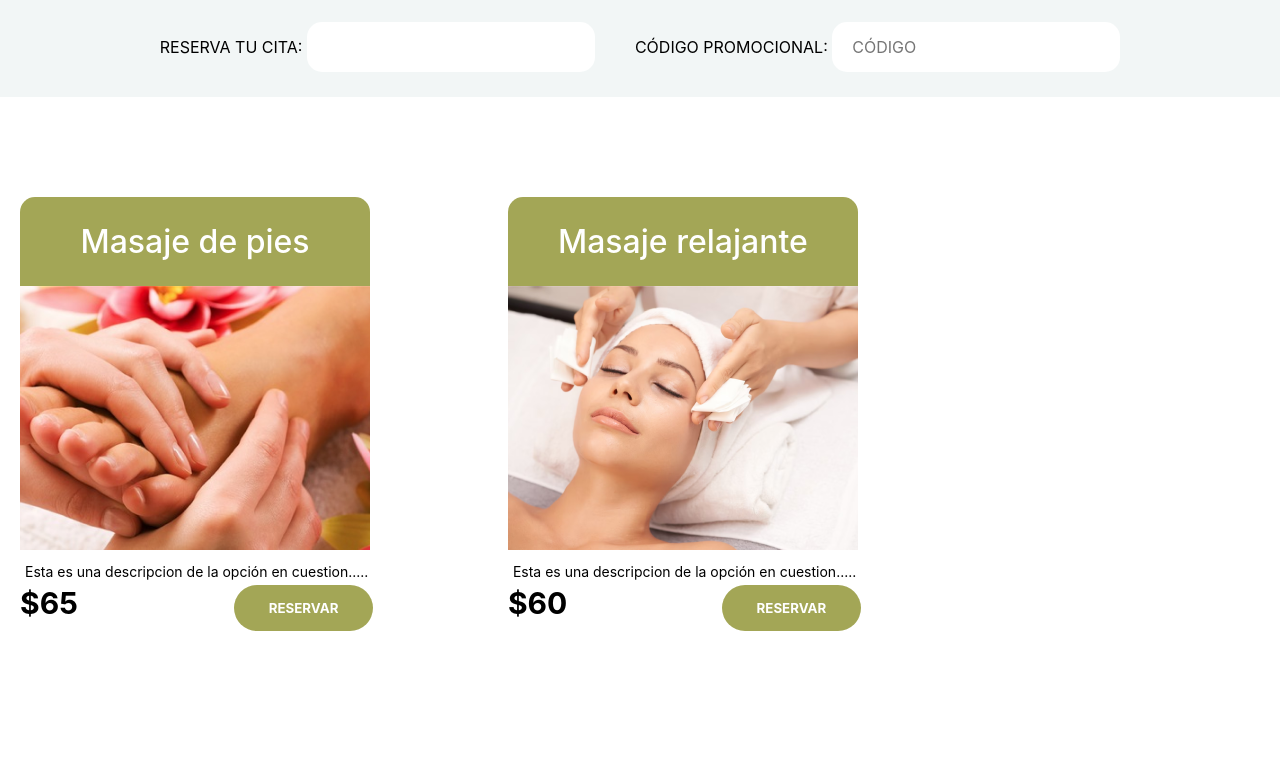
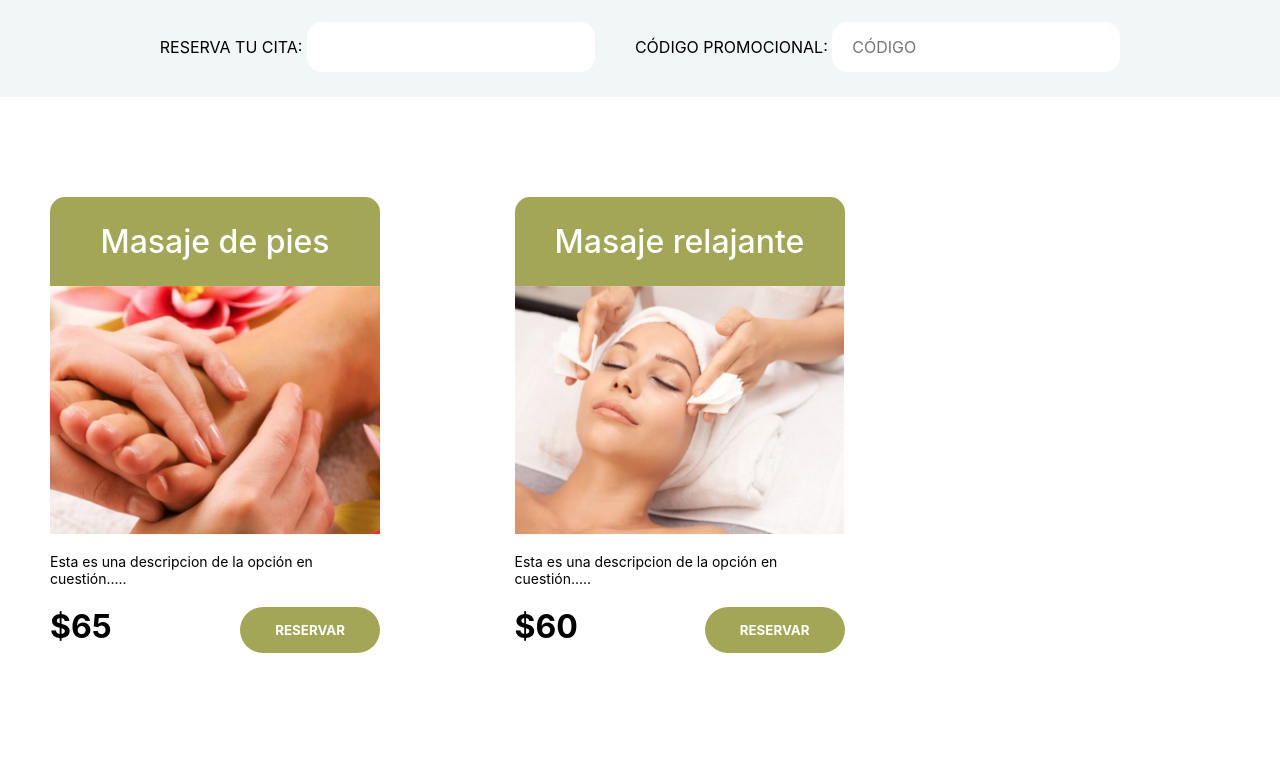
Before and after one commit to Nathaly07/nathaly07.github.io, a plain HTML site: page index.html in a window 1280 px wide. Shown: the part 651-1420 px from the top of the page. Drawn offline with Linux system fonts and the light colour scheme.

Commit message:
Arreglar la seccion de masajes

```diff
--- a/css/estilo.css
+++ b/css/estilo.css
@@ -1,11 +1,14 @@
 
 /*{border: 1px solid #35e77f}*/
+
 /**Fuentes**/
 *{font-family: 'Inter', sans-serif;}
 @font-face {
     font-family: "Romanesco";
     src: url(../font/Romanesco-Regular.ttf);
 }
+
+/**HEADER**/
 header{
     background-color: #A3A656;
     height: 70px;
@@ -43,7 +46,7 @@ body {margin: 0;}
     padding-left: 7px;
     font-size: 14px;
 }
-
+/**BODY**/
 #desplegable{ padding-left: 10px;}
 
 #imagen-SPA {
@@ -100,7 +103,7 @@ body {margin: 0;}
     text-align: center;
     border-radius: 15px 15px 0px 0px;
     padding: 25px 0px;
-    width: 350px;
+    width: 330px;
     font-size: 32px;
     font-weight: 500;
     margin-bottom: 0;
@@ -109,13 +112,14 @@ body {margin: 0;}
 .Masajes article{
     display: inline-block;
     padding: 73px 0px;
-    padding-left: 20px;
+    padding-left: 50px;
+    width: 330px;
     vertical-align: top;
     align-items: center;
     justify-content: center;
     margin-bottom: 0;
 }
-#relajante {padding-left: 130px; padding-right: 109px;}
+#relajante {padding-left: 130px; padding-right: 79px;}
 .Masajes article div input{
     border-radius: 35px;
     padding: 15px 35px;
@@ -128,8 +132,15 @@ body {margin: 0;}
 }
 input.boton:hover{background-color: #384001;}
 
-.Masajes article div {font-size: 30px; font-weight: bold;}
-.Masajes article div p{font-size: 16px; font-weight: normal; margin: 5px; font-size: 14px;}
+.Masajes article div {font-size: 32px; font-weight: bold;}
+.Masajes article div p{
+    font-size: 16px;
+    font-weight: normal;
+    margin-top: 10px;
+    margin-bottom: 20px;
+    margin-right: 10px;
+    font-size: 14px;
+}
 
 #Socios {
     background-color:#F2F6F6;
@@ -192,6 +203,7 @@ padding-top: 35px;}
     font-weight: bold;
 }
 #Socios article input:hover{background-color: #384001;}
+/**FOOTER**/
 footer{
     background-color: #384001;
     height: 97px;
--- a/index.html
+++ b/index.html
@@ -56,8 +56,8 @@
             <article>
                 <h2>Masaje de pies</h2>
                 <div>
-                    <img src="img/pies.png" alt="Este es un masaje de pies">
-                    <p>Esta es una descripcion de la opción en cuestion.....</p>
+                    <img src="img/pies.png" alt="Este es un masaje de pies" style="width: 99.9%;">
+                    <p>Esta es una descripcion de la opción en cuestión.....</p>
                     $65
                     <input class= "boton" type="submit" value="Reservar">
                 </div>
@@ -66,8 +66,8 @@
             <article id="relajante">
                 <h2>Masaje relajante</h2>
                 <div>
-                    <img src="img/relajante.png" alt="Este es un mansaje relajante">
-                    <p>Esta es una descripcion de la opción en cuestion.....</p>
+                    <img src="img/relajante.png" alt="Este es un mansaje relajante" style="width: 99.9%;">
+                    <p>Esta es una descripcion de la opción en cuestión.....</p>
                     $60
                     <input class= "boton" type="submit" value="Reservar">
                 </div>
@@ -75,8 +75,8 @@
             <article>
                 <h2>Masaje con bambú</h2>
                 <div>
-                    <img src="img/bambu.png" alt="Este es un masaje de espalda ">
-                    <p>Esta es una descripcion de la opción en cuestion.....</p>
+                    <img src="img/bambu.png" alt="Este es un masaje de espalda " style="width: 99.9%;">
+                    <p>Esta es una descripcion de la opción en cuestión.....</p>
                     $58
                     <input class= "boton" type="submit" value="Reservar">
                 </div>
```
